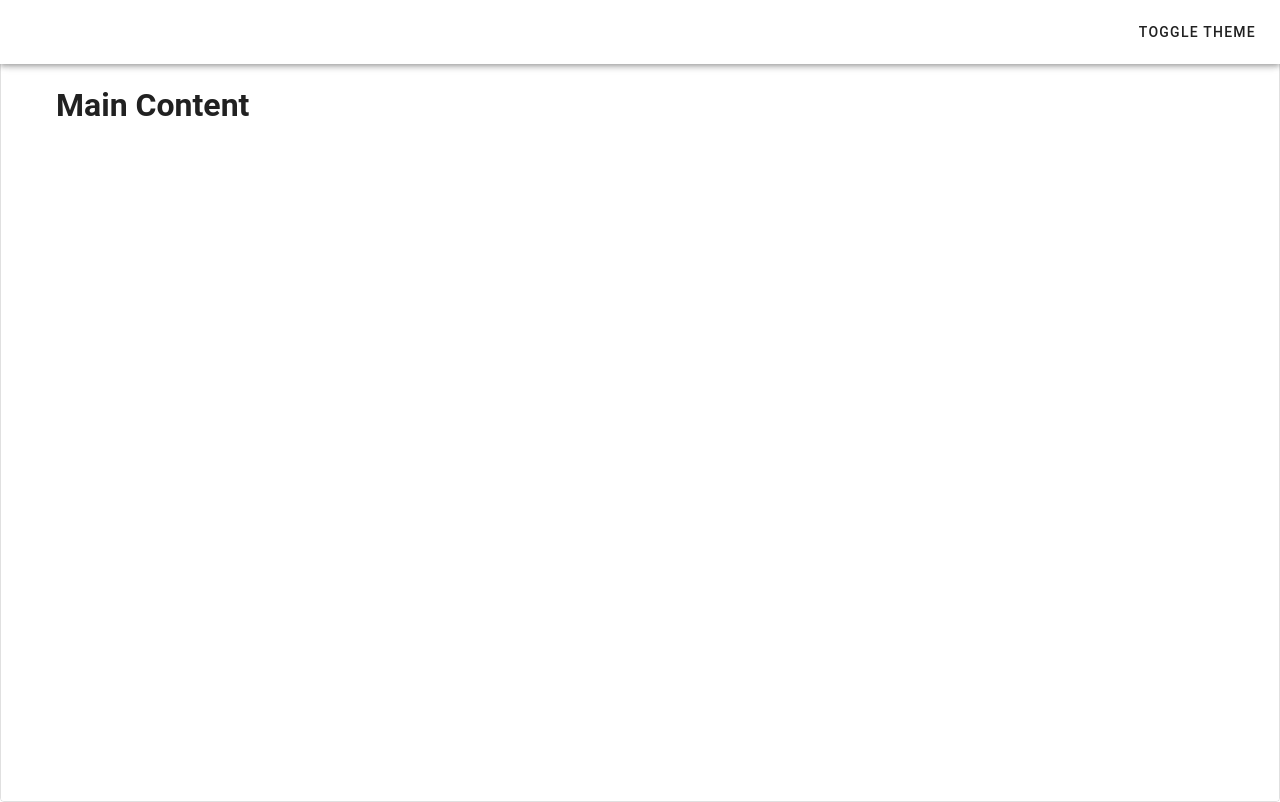
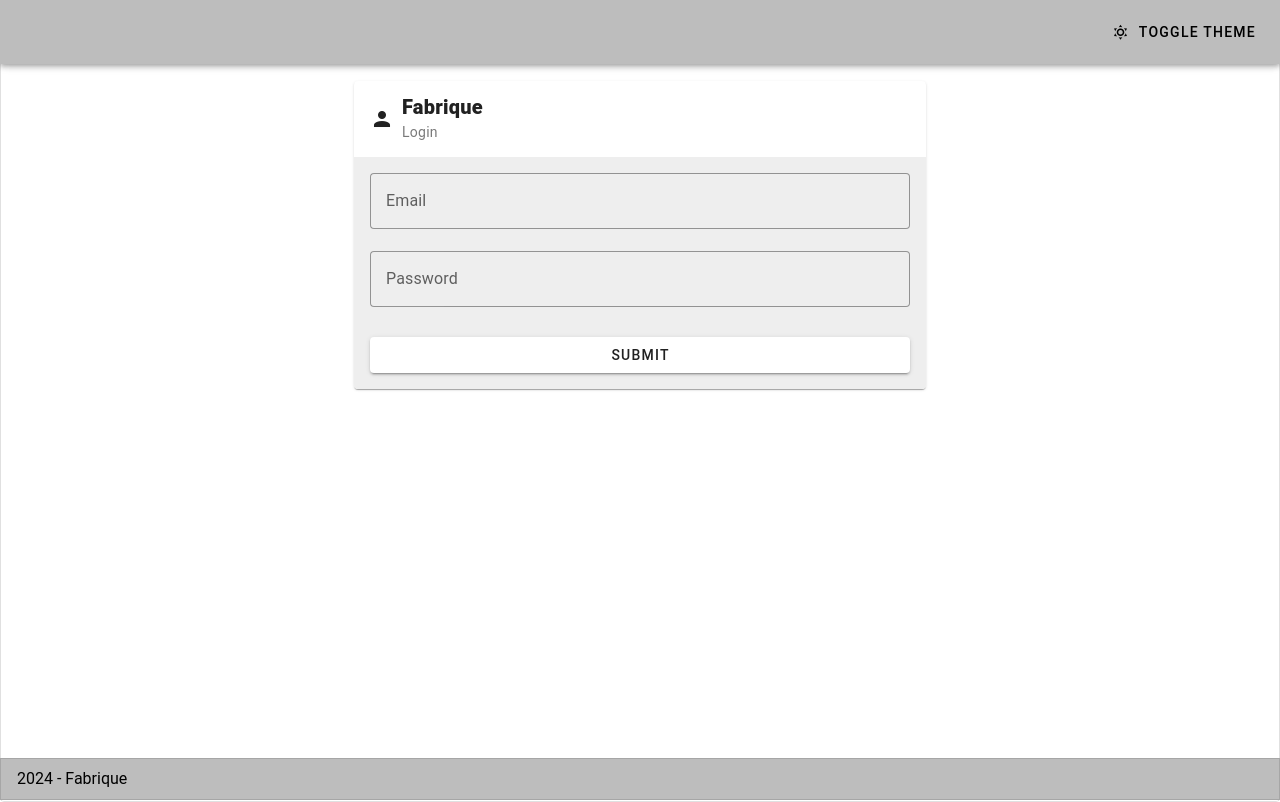
Before and after one commit to mylenecalo/web-fabrique, a Vue app: page / in a window 1280 px wide. Built offline with nearby package versions, Linux system fonts and the light colour scheme.

Commit message:
modify login form

```diff
--- a/index.html
+++ b/index.html
@@ -4,7 +4,7 @@
     <meta charset="UTF-8">
     <link rel="icon" href="/favicon.ico">
     <meta name="viewport" content="width=device-width, initial-scale=1.0">
-    <title>Vite App</title>
+    <title>Fabrique</title>
   </head>
   <body>
     <div id="app"></div>
--- a/package.json
+++ b/package.json
@@ -18,6 +18,7 @@
   },
   "devDependencies": {
     "@eslint/js": "^9.21.0",
+    "@mdi/font": "^7.4.47",
     "@vitejs/plugin-vue": "^5.2.1",
     "@vue/eslint-config-prettier": "^10.2.0",
     "eslint": "^9.21.0",
--- a/src/main.js
+++ b/src/main.js
@@ -4,6 +4,7 @@
 import { createPinia } from 'pinia'
 
 // Vuetify
+import '@mdi/font/css/materialdesignicons.css'
 import 'vuetify/styles'
 import { createVuetify } from 'vuetify'
 import * as components from 'vuetify/components'
@@ -15,6 +16,9 @@
 const app = createApp(App)
 
 const vuetify = createVuetify({
+  icons: {
+    defaultSet: 'mdi', // This is already the default value - only for display purposes
+  },
   components,
   directives,
 })
--- a/src/views/auth/LoginView.vue
+++ b/src/views/auth/LoginView.vue
@@ -3,7 +3,7 @@
 
 const theme = ref('light')
 
-function onClick () {
+function onClick() {
   theme.value = theme.value === 'light' ? 'dark' : 'light'
 }
 </script>
@@ -11,7 +11,7 @@
 <template>
   <v-responsive class="border rounded">
     <v-app :theme="theme">
-      <v-app-bar class="px-3">
+      <v-app-bar class="px-3" color="grey-lighten-1">
         <v-spacer></v-spacer>
 
         <v-btn
@@ -24,9 +24,33 @@
 
       <v-main>
         <v-container>
-          <h1>Main Content</h1>
+          <v-row>
+            <v-col cols="12" md="6" class="mx-auto">
+              <v-card class="mx-auto" prepend-icon="mdi-account" subtitle="Login">
+                <template v-slot:title>
+                  <span class="font-weight-black">Fabrique</span>
+                </template>
+
+                <v-card-text class="bg-surface-light pt-4">
+                  <v-form fast-fail @submit.prevent>
+                    <v-text-field
+                      label="Email" variant="outlined"
+                    ></v-text-field>
+
+                    <v-text-field
+                      label="Password" type="password" variant="outlined"
+                    ></v-text-field>
+
+                    <v-btn class="mt-2" type="submit" block>Submit</v-btn>
+                  </v-form>
+                </v-card-text>
+              </v-card>
+            </v-col>
+          </v-row>
         </v-container>
       </v-main>
+
+      <v-footer color="grey-lighten-1" border app>2024 - Fabrique</v-footer>
     </v-app>
   </v-responsive>
 </template>
```
Also changed, not shown: 1 other file (tests, documents, lock files or other folders).
